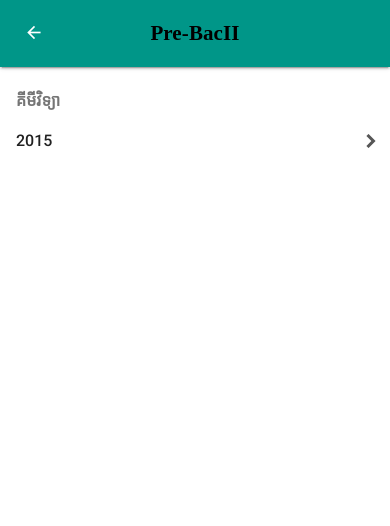
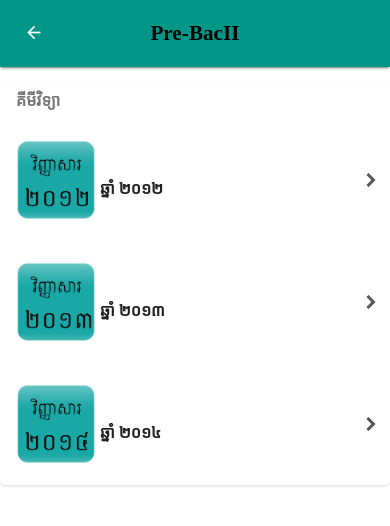
Before and after one commit to pichthida/Pre-BacII-, a plain HTML site: page www/index.html in a window 390 px wide. Both pictures are taken after a click on the link 107 px from the left and 196 px from the top of the page. Drawn offline with Linux system fonts and the light colour scheme; some packages are replaced by stand-ins of ours; a web font is replaced by a local one.

Commit message:
Changed Subject-Year interface

```diff
--- a/www/component/Header.html
+++ b/www/component/Header.html
@@ -1,4 +1,4 @@
-<div data-role="header" data-position="fixed" class="wow fadeInDown">
+<div data-role="header" data-position="fixed">
         <!--<a href="#leftpanel" class="ui-btn ui-btn-left wow fadeIn"><i class="zmdi zmdi-menu"></i></a>-->
-        <h1 class="wow fadeIn" data-wow-delay='0.4s' style="color:black;text-align:center;font-family:Time New Roman;font-size:21px;font-weight:900;">Pre-BacII</h1>
+        <h1 style="color:black;text-align:center;font-family:Time New Roman;font-size:21px;font-weight:900;">Pre-BacII</h1>
 </div>
--- a/www/component/Header2.html
+++ b/www/component/Header2.html
@@ -1,5 +1,5 @@
 <div data-role="header" data-position="fixed">
         <a href="#" class="ui-btn ui-btn-left" data-rel="back"><i class="zmdi zmdi-arrow-back"></i></a>
         <!--<a href="#leftpanel" class="ui-btn ui-btn-left wow fadeIn"><i class="zmdi zmdi-menu"></i></a>-->
-        <h1 class="wow fadeIn" data-wow-delay='0.4s' style="color:black;text-align:center;font-family:Time New Roman;font-size:21px;font-weight:bolder;">Pre-BacII</h1>
+        <h1 style="color:black;text-align:center;font-family:Time New Roman;font-size:21px;font-weight:bolder;">Pre-BacII</h1>
 </div>
--- a/www/index.html
+++ b/www/index.html
@@ -33,10 +33,20 @@
         <div data-role="page" id="subject-year">
             <!--<nd2-include data-src="component/panel.left.html"></nd2-include>-->
             <nd2-include data-src="component/Header2.html"></nd2-include>
-            <ul data-role="listview">
+            <ul data-role="listview" data-inset="true">
                 <li data-role="list-divider" id="subject"></li>
-                <li><a href="#subject-year-question" data-transition="slide" onclick="bacIIModel.fetchQuestion(2015)">2015</a></li>
-
+                <li><a href="#subject-year-question" data-transition="slide" onclick="bacIIModel.fetchQuestion(2012)">
+                    <img src="img/years/2012.png">
+                <h2>ឆ្នាំ ២០១២</h2></a>
+                </li>
+                <li><a href="#subject-year-question" data-transition="slide" onclick="bacIIModel.fetchQuestion(2013)">
+                    <img src="img/years/2013.png">
+                    <h2>ឆ្នាំ ២០១៣</h2></a>
+                </li>
+                <li><a href="#subject-year-question" data-transition="slide" onclick="bacIIModel.fetchQuestion(2014)">
+                    <img src="img/years/2014.png">
+                <h2>ឆ្នាំ ២០១៤</h2></a>
+                </li>
             </ul>
         </div>
         <div data-role="page" id="subject-year-question" class="my-page">
```
Also changed, not shown: www/template/question-list.html (+1 -1 lines), www/img/Years/2012.png (added), www/img/Years/2013.png (added), www/img/Years/2014.png (added).
